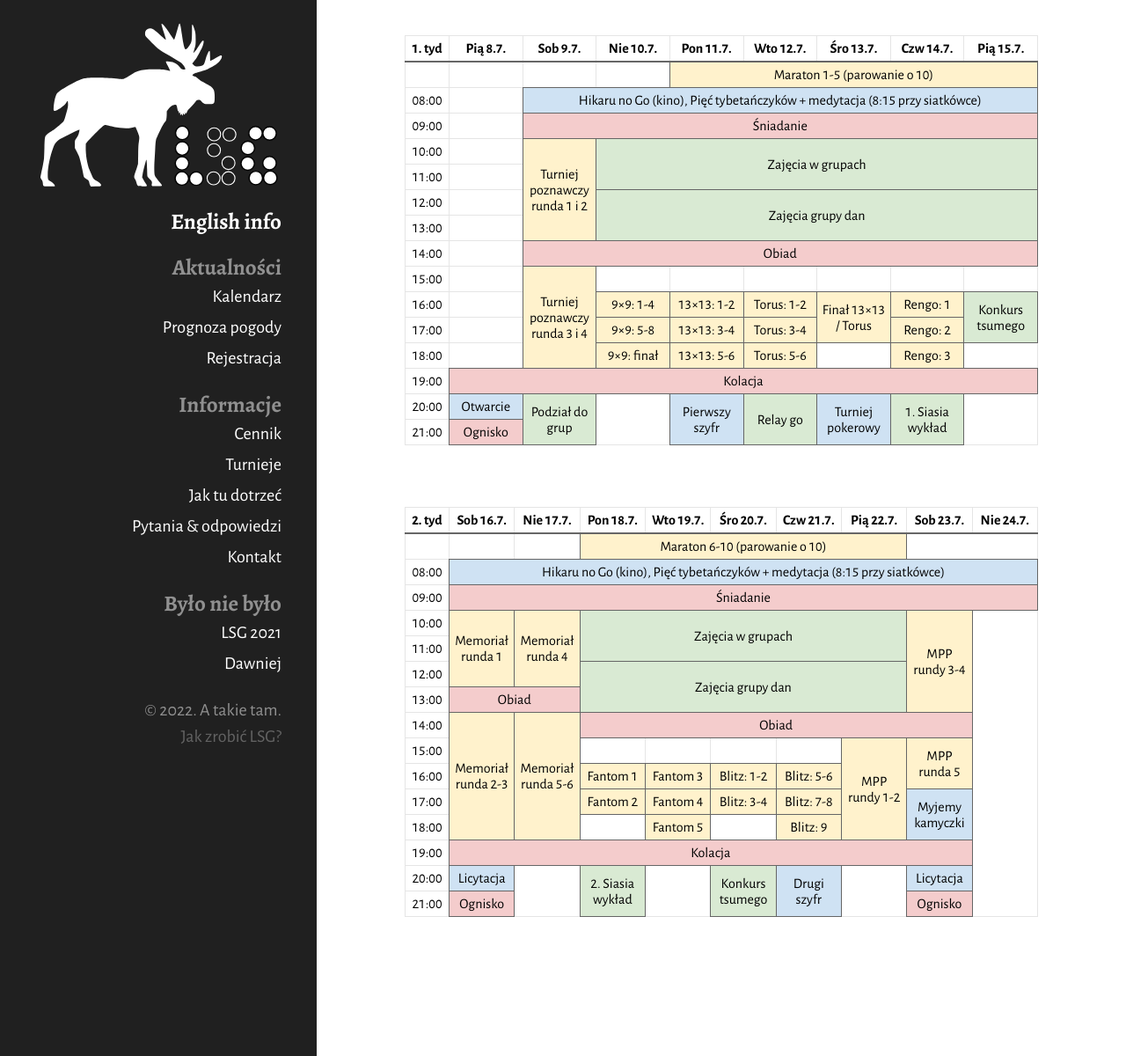
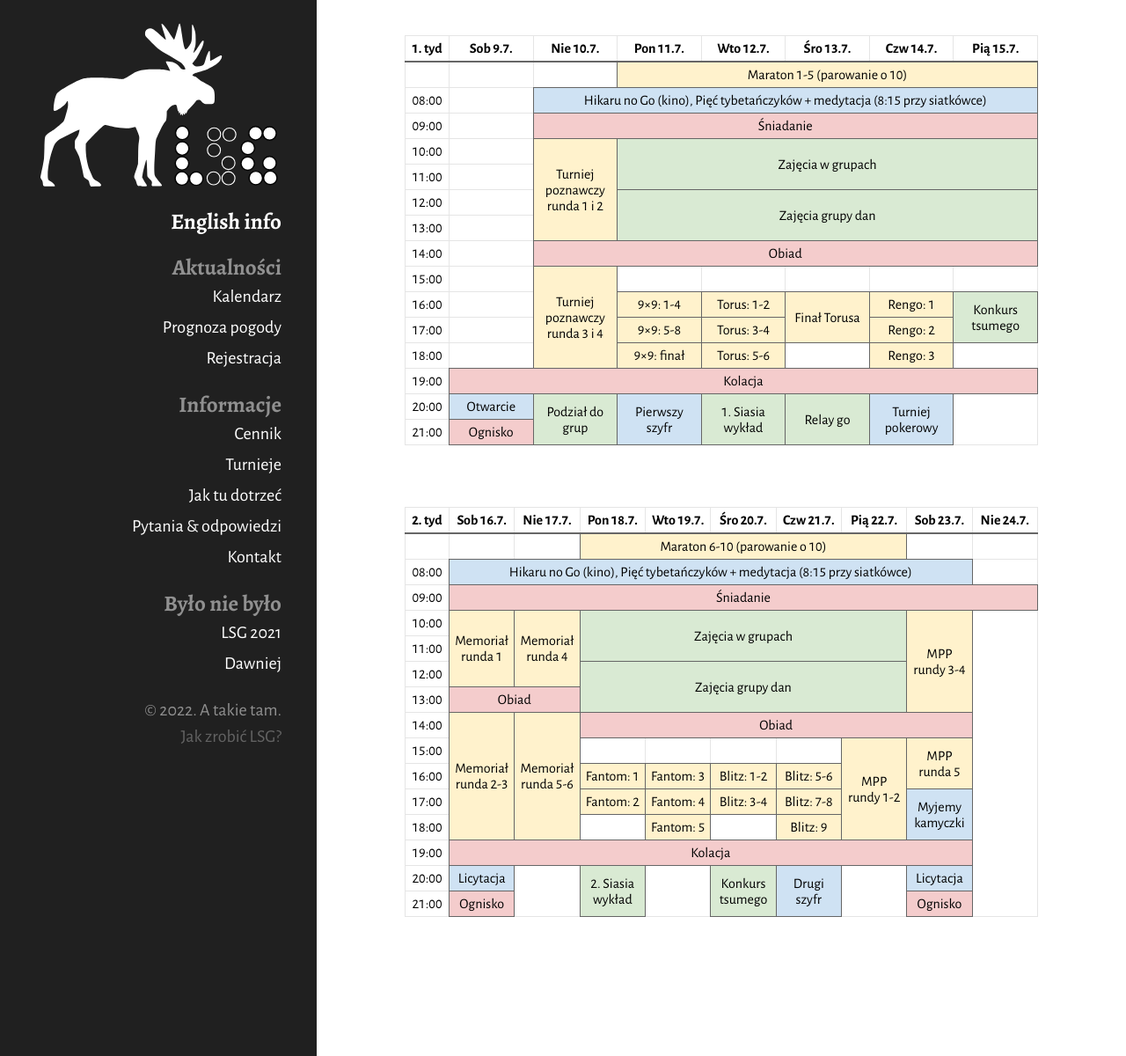
Before and after one commit to tasuki/lsg, a Jekyll site: the page built from kalendarz.md, in a window 1280 px wide. Shown: the whole page at 88% size. Built offline with Jekyll 4.4.1, drawn with Linux system fonts in a browser that asks for light colours; nearby versions of some CDN libraries.

Commit message:
Copy over the generated updated calendar

```diff
--- a/_includes/cal-1.html
+++ b/_includes/cal-1.html
@@ -1,66 +1,50 @@
 <table class="cal">
 
-<tr>
-<th>1. tyd</th>
-<th>Pią 8.7.</th>
-<th>Sob 9.7.</th>
-<th>Nie 10.7.</th>
-<th>Pon 11.7.</th>
-<th>Wto 12.7.</th>
-<th>Śro 13.7.</th>
-<th>Czw 14.7.</th>
-<th>Pią 15.7.</th>
+<thead>
+<tr><th class="head">1. tyd</th>
+<th class="head">Sob  9.7.</th>
+<th class="head">Nie 10.7.</th>
+<th class="head">Pon 11.7.</th>
+<th class="head">Wto 12.7.</th>
+<th class="head">Śro 13.7.</th>
+<th class="head">Czw 14.7.</th>
+<th class="head">Pią 15.7.</th>
 </tr>
-
-<tr>
-<td></td>
-<td></td>
+</thead>
+<tbody>
+<tr><td></td>
 <td></td>
 <td></td>
 <td class="play" colspan="5">Maraton 1-5 (parowanie o 10)</td>
 </tr>
-
-<tr>
-<td>08:00</td>
+<tr><td class="">08:00</td>
 <td></td>
-<td class="other" colspan="7">Hikaru no Go (kino), Pięć tybetańczyków + medytacja (8:15 przy siatkówce)</td>
+<td class="other" colspan="6">Hikaru no Go (kino), Pięć tybetańczyków + medytacja (8:15 przy siatkówce)</td>
 </tr>
-
-<tr>
-<td>09:00</td>
+<tr><td class="">09:00</td>
 <td></td>
-<td class="food" colspan="7">Śniadanie</td>
+<td class="food" colspan="6">Śniadanie</td>
 </tr>
-
-<tr>
-<td>10:00</td>
+<tr><td class="">10:00</td>
 <td></td>
 <td class="play" rowspan="4">Turniej poznawczy runda 1 i 2</td>
-<td class="learn" rowspan="2" colspan="6">Zajęcia w grupach</td>
+<td class="learn" colspan="5" rowspan="2">Zajęcia w grupach</td>
 </tr>
-
-<tr>
-<td>11:00</td>
+<tr><td class="">11:00</td>
+<td></td>
 </tr>
-
-<tr>
-<td>12:00</td>
+<tr><td class="">12:00</td>
 <td></td>
-<td class="learn" rowspan="2" colspan="6">Zajęcia grupy dan</td>
+<td class="learn" colspan="5" rowspan="2">Zajęcia grupy dan</td>
 </tr>
-
-<tr>
-<td>13:00</td>
+<tr><td class="">13:00</td>
+<td></td>
 </tr>
-
-<tr>
-<td>14:00</td>
+<tr><td class="">14:00</td>
 <td></td>
-<td class="food" colspan="7">Obiad</td>
+<td class="food" colspan="6">Obiad</td>
 </tr>
-
-<tr>
-<td>15:00</td>
+<tr><td class="">15:00</td>
 <td></td>
 <td class="play" rowspan="4">Turniej poznawczy runda 3 i 4</td>
 <td></td>
@@ -69,57 +53,42 @@
 <td></td>
 <td></td>
 </tr>
-
-<tr>
-<td>16:00</td>
+<tr><td class="">16:00</td>
 <td></td>
-<td class="play">9&times;9: 1-4</td>
-<td class="play">13&times;13: 1-2</td>
+<td class="play">9×9: 1-4</td>
 <td class="play">Torus: 1-2</td>
-<td class="play" rowspan="2">Finał 13&times;13 / Torus</td>
+<td class="play" rowspan="2">Finał Torusa</td>
 <td class="play">Rengo: 1</td>
 <td class="learn" rowspan="2">Konkurs tsumego</td>
 </tr>
-
-<tr>
-<td>17:00</td>
+<tr><td class="">17:00</td>
 <td></td>
-<td class="play">9&times;9: 5-8</td>
-<td class="play">13&times;13: 3-4</td>
+<td class="play">9×9: 5-8</td>
 <td class="play">Torus: 3-4</td>
 <td class="play">Rengo: 2</td>
 </tr>
-
-<tr>
-<td>18:00</td>
+<tr><td class="">18:00</td>
 <td></td>
-<td class="play">9&times;9: finał</td>
-<td class="play">13&times;13: 5-6</td>
+<td class="play">9×9: finał</td>
 <td class="play">Torus: 5-6</td>
 <td></td>
 <td class="play">Rengo: 3</td>
+<td></td>
 </tr>
-
-<tr>
-<td>19:00</td>
-<td class="food" colspan="8">Kolacja</td>
+<tr><td class="">19:00</td>
+<td class="food" colspan="7">Kolacja</td>
 </tr>
-
-<tr>
-<td>20:00</td>
+<tr><td class="">20:00</td>
 <td class="other">Otwarcie</td>
 <td class="learn" rowspan="2">Podział do grup</td>
-<td rowspan="2"></td>
 <td class="other" rowspan="2">Pierwszy szyfr</td>
+<td class="learn" rowspan="2">1. Siasia wykład</td>
 <td class="learn" rowspan="2">Relay go</td>
 <td class="other" rowspan="2">Turniej pokerowy</td>
-<td class="learn" rowspan="2">1. Siasia wykład</td>
 <td rowspan="2"></td>
 </tr>
-
-<tr>
-<td>21:00</td>
+<tr><td class="">21:00</td>
 <td class="food">Ognisko</td>
 </tr>
-
+</tbody>
 </table>
--- a/_includes/cal-2.html
+++ b/_includes/cal-2.html
@@ -1,66 +1,54 @@
 <table class="cal">
 
-<tr>
-<th>2. tyd</th>
-<th>Sob 16.7.</th>
-<th>Nie 17.7.</th>
-<th>Pon 18.7.</th>
-<th>Wto 19.7.</th>
-<th>Śro 20.7.</th>
-<th>Czw 21.7.</th>
-<th>Pią 22.7.</th>
-<th>Sob 23.7.</th>
-<th>Nie 24.7.</th>
+<thead>
+<tr><th class="head">2. tyd</th>
+<th class="head">Sob 16.7.</th>
+<th class="head">Nie 17.7.</th>
+<th class="head">Pon 18.7.</th>
+<th class="head">Wto 19.7.</th>
+<th class="head">Śro 20.7.</th>
+<th class="head">Czw 21.7.</th>
+<th class="head">Pią 22.7.</th>
+<th class="head">Sob 23.7.</th>
+<th class="head">Nie 24.7.</th>
 </tr>
-
-<tr>
-<td></td>
+</thead>
+<tbody>
+<tr><td></td>
 <td></td>
 <td></td>
 <td class="play" colspan="5">Maraton 6-10 (parowanie o 10)</td>
+<td></td>
+<td></td>
 </tr>
-
-<tr>
-<td>08:00</td>
-<td class="other" colspan="9">Hikaru no Go (kino), Pięć tybetańczyków + medytacja (8:15 przy siatkówce)</td>
+<tr><td class="">08:00</td>
+<td class="other" colspan="8">Hikaru no Go (kino), Pięć tybetańczyków + medytacja (8:15 przy siatkówce)</td>
+<td></td>
 </tr>
-
-<tr>
-<td>09:00</td>
+<tr><td class="">09:00</td>
 <td class="food" colspan="9">Śniadanie</td>
 </tr>
-
-<tr>
-<td>10:00</td>
+<tr><td class="">10:00</td>
 <td class="play" rowspan="3">Memoriał runda 1</td>
 <td class="play" rowspan="3">Memoriał runda 4</td>
-<td class="learn" rowspan="2" colspan="5">Zajęcia w grupach</td>
+<td class="learn" colspan="5" rowspan="2">Zajęcia w grupach</td>
 <td class="play" rowspan="4">MPP rundy 3-4</td>
+<td rowspan="12"></td>
 </tr>
-
-<tr>
-<td>11:00</td>
+<tr><td class="">11:00</td>
 </tr>
-
-<tr>
-<td>12:00</td>
-<td class="learn" rowspan="2" colspan="5">Zajęcia grupy dan</td>
+<tr><td class="">12:00</td>
+<td class="learn" colspan="5" rowspan="2">Zajęcia grupy dan</td>
 </tr>
-
-<tr>
-<td>13:00</td>
+<tr><td class="">13:00</td>
 <td class="food" colspan="2">Obiad</td>
 </tr>
-
-<tr>
-<td>14:00</td>
+<tr><td class="">14:00</td>
 <td class="play" rowspan="5">Memoriał runda 2-3</td>
 <td class="play" rowspan="5">Memoriał runda 5-6</td>
 <td class="food" colspan="6">Obiad</td>
 </tr>
-
-<tr>
-<td>15:00</td>
+<tr><td class="">15:00</td>
 <td></td>
 <td></td>
 <td></td>
@@ -68,39 +56,29 @@
 <td class="play" rowspan="4">MPP rundy 1-2</td>
 <td class="play" rowspan="2">MPP runda 5</td>
 </tr>
-
-<tr>
-<td>16:00</td>
-<td class="play">Fantom 1</td>
-<td class="play">Fantom 3</td>
+<tr><td class="">16:00</td>
+<td class="play">Fantom: 1</td>
+<td class="play">Fantom: 3</td>
 <td class="play">Blitz: 1-2</td>
 <td class="play">Blitz: 5-6</td>
 </tr>
-
-<tr>
-<td>17:00</td>
-<td class="play">Fantom 2</td>
-<td class="play">Fantom 4</td>
+<tr><td class="">17:00</td>
+<td class="play">Fantom: 2</td>
+<td class="play">Fantom: 4</td>
 <td class="play">Blitz: 3-4</td>
 <td class="play">Blitz: 7-8</td>
 <td class="other" rowspan="2">Myjemy kamyczki</td>
 </tr>
-
-<tr>
-<td>18:00</td>
+<tr><td class="">18:00</td>
 <td></td>
-<td class="play">Fantom 5</td>
+<td class="play">Fantom: 5</td>
 <td></td>
 <td class="play">Blitz: 9</td>
 </tr>
-
-<tr>
-<td>19:00</td>
+<tr><td class="">19:00</td>
 <td class="food" colspan="8">Kolacja</td>
 </tr>
-
-<tr>
-<td>20:00</td>
+<tr><td class="">20:00</td>
 <td class="other">Licytacja</td>
 <td rowspan="2"></td>
 <td class="learn" rowspan="2">2. Siasia wykład</td>
@@ -110,11 +88,9 @@
 <td rowspan="2"></td>
 <td class="other">Licytacja</td>
 </tr>
-
-<tr>
-<td>21:00</td>
+<tr><td class="">21:00</td>
 <td class="food">Ognisko</td>
 <td class="food">Ognisko</td>
 </tr>
-
+</tbody>
 </table>
```
